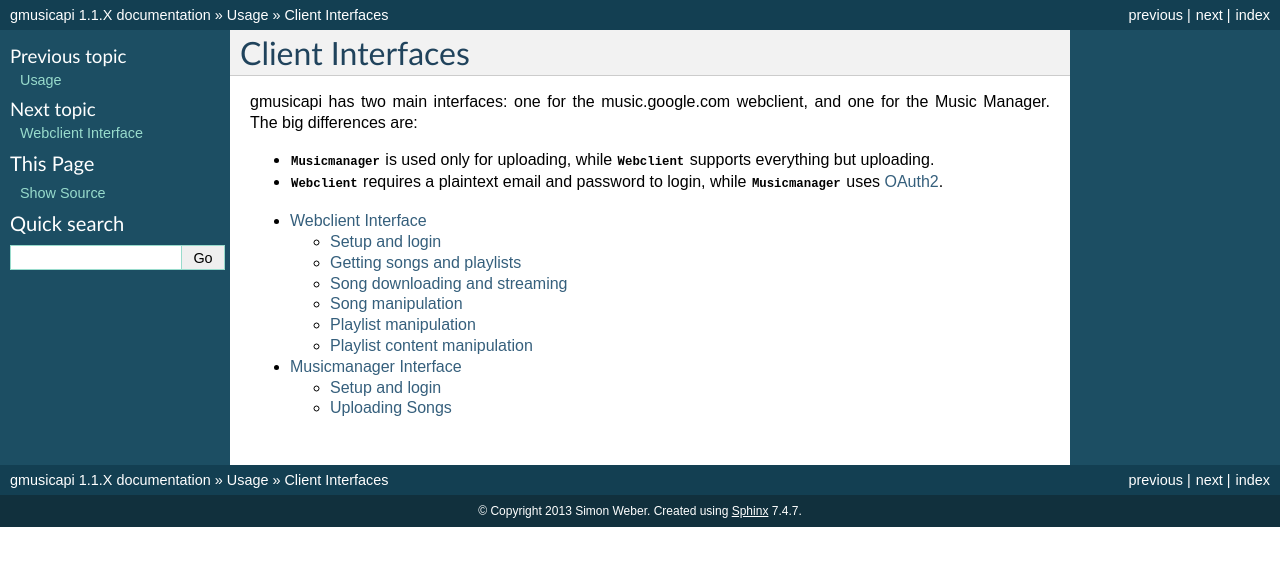
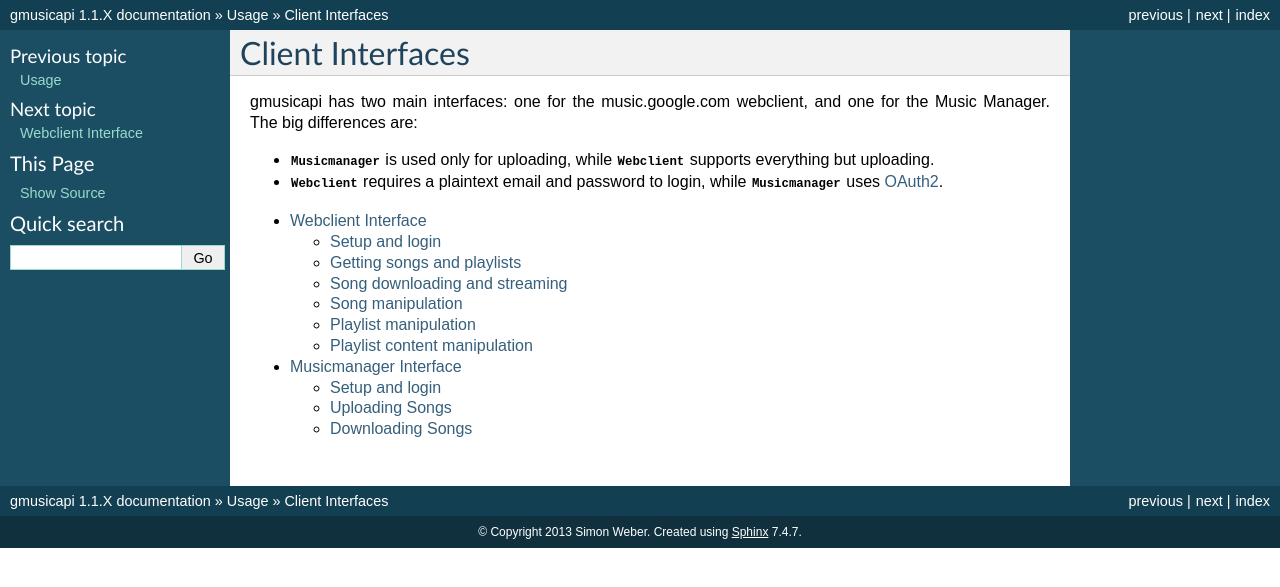
Before and after one commit to simon-weber/gmusicapi, a Sphinx documentation site: the page built from docs/source/reference/api.rst, in a window 1280 px wide. Shown: the top 587 px of the page. Built offline with Sphinx 7.4.7, drawn with Linux system fonts in a browser that asks for light colours; the version number is read from the project's files by our own code.

Commit message:
add mm list/download to docs

```diff
--- a/docs/source/reference/musicmanager.rst
+++ b/docs/source/reference/musicmanager.rst
@@ -16,3 +16,8 @@
 Uploading Songs
 ---------------------------
 .. automethod:: Musicmanager.upload
+
+Downloading Songs
+-----------------
+.. automethod:: Musicmanager.get_all_songs
+.. automethod:: Musicmanager.download_song
```
